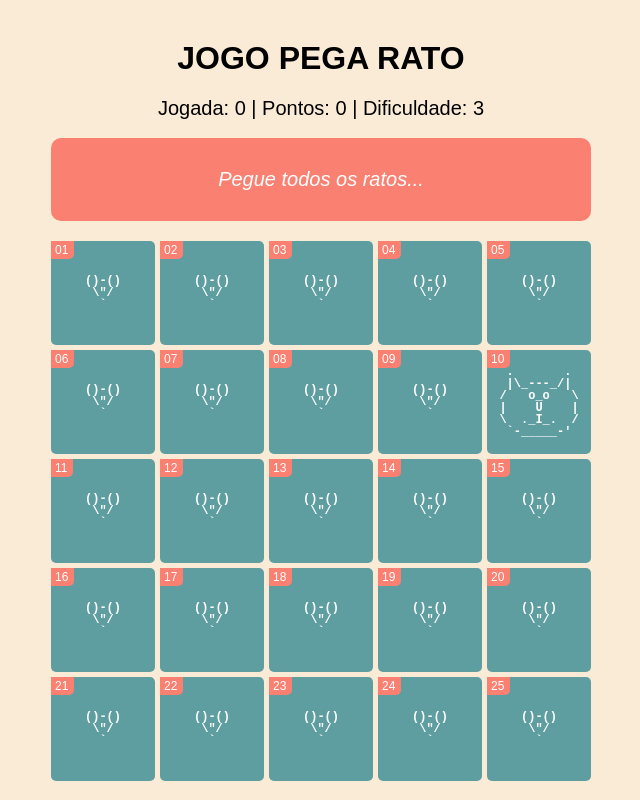
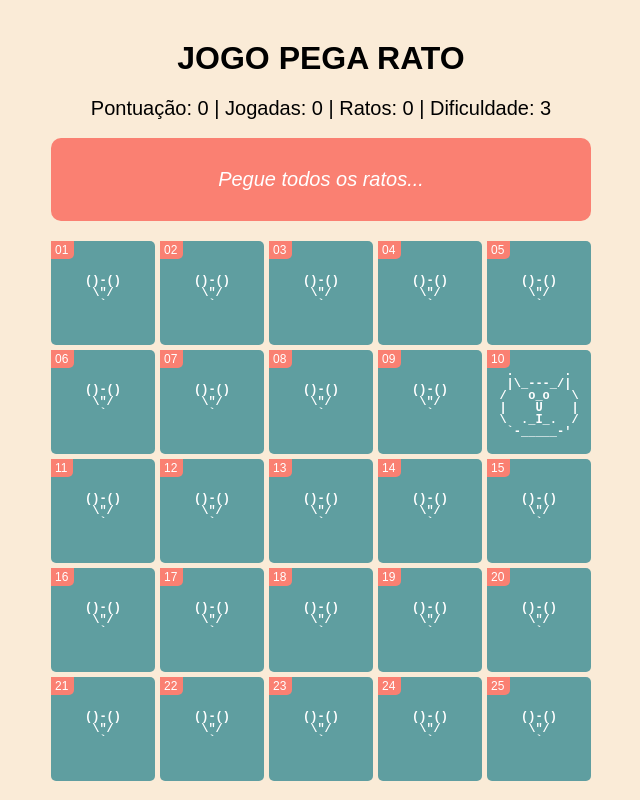
Before and after one commit to bernardodiasc/jogo-pega-rato, a plain HTML site: page index.html in a window 1280 px wide. Shown: the whole page, without its empty margins (319-959 px from the left). Drawn offline with Linux system fonts and the light colour scheme.

Commit message:
Add score

```diff
--- a/index.html
+++ b/index.html
@@ -133,7 +133,8 @@
             let gato
 
             function escrevePontuacao () {
-                $pontuacao.innerHTML = `Jogada: ${jogadas} | Pontos: ${pontos} | Dificuldade: ${DIFICULDADE}`
+                const pontuacao = pontos / jogadas
+                $pontuacao.innerHTML = `Pontuação: ${isNaN(pontuacao) ? 0 : parseFloat(pontuacao).toFixed(2)} | Jogadas: ${jogadas} | Ratos: ${pontos} | Dificuldade: ${DIFICULDADE}`
             }
 
             function montaJogo () {
```
